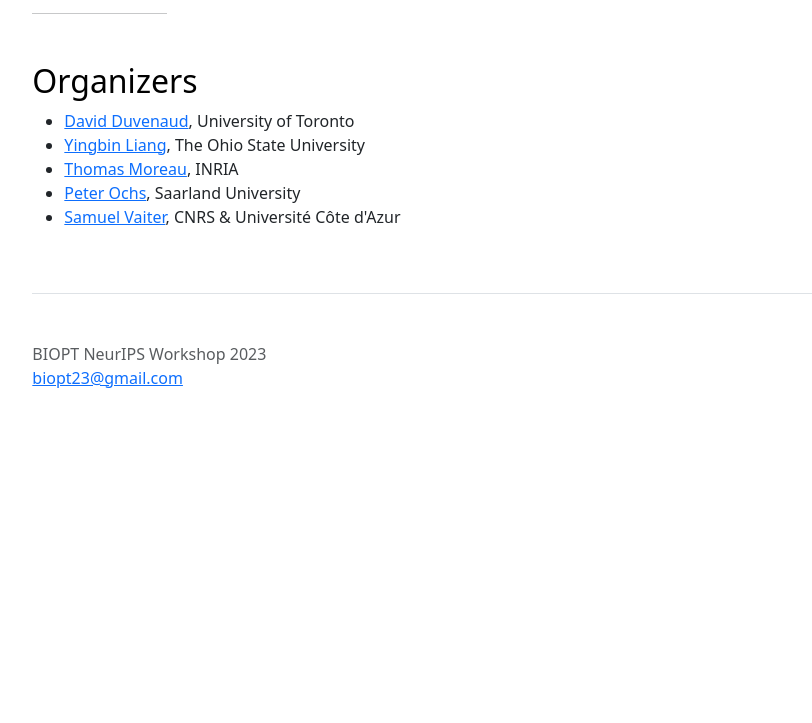
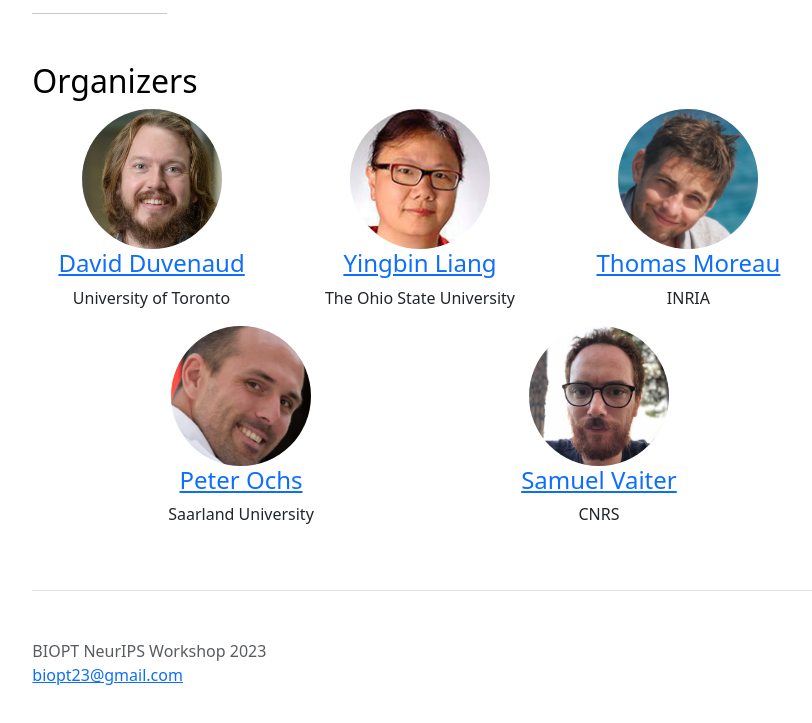
Before and after one commit to biopt23/biopt23.github.io, a plain HTML site: page index.html in a window 1280 px wide. Shown: the part 1451-2174 px from the top of the page, without its empty margins (205-1017 px from the left). Before the commit the page ends 1937 px from the top, so only its background shows below. Drawn offline with nearby package versions, Linux system fonts and the light colour scheme.

Commit message:
Add organizers photo

```diff
--- a/index.html
+++ b/index.html
@@ -139,15 +139,50 @@
 
         <div class="row" id="organizers">
           <h2 class="text-body-emphasis">Organizers</h2>
-          <div class="col">
-            <ul>
-              <li><a href="https://www.cs.toronto.edu/~duvenaud/">David Duvenaud</a>, University of Toronto</li>
-              <li><a href="https://sites.google.com/view/yingbinliang/home">Yingbin Liang</a>, The Ohio State University</li>
-              <li><a href="https://tommoral.github.io">Thomas Moreau</a>, INRIA</li>
-              <li><a href="https://www.mop.uni-saarland.de/people/ochs/index.shtml">Peter Ochs</a>, Saarland University</li>
-              <li><a href="https://samuelvaiter.com">Samuel Vaiter</a>, CNRS & Université Côte d'Azur</li>
-            </ul>
+
+          <div class="row" style="display: flex; flex-wrap: wrap; margin-right: -15px; margin-left: -15px">
+            <div class="col-lg-4" style="text-align: center;">
+              <img class="rounded-circle" src="img/duvenaud.jpg" alt="David Duvenaud image" width="140" height="140">
+              <h4><a href="https://www.cs.toronto.edu/~duvenaud/">David Duvenaud</a></h4>
+              <p>University of Toronto</p>
+            </div>
+            <div class="col-lg-4" style="text-align: center;">
+              <img class="rounded-circle" src="img/liang.jpg" alt="Yingbin Liang image" width="140" height="140">
+              <h4><a href="https://sites.google.com/view/yingbinliang/home">Yingbin Liang</a></h4>
+              <p>The Ohio State University</p>
+            </div>
+            <div class="col-lg-4" style="text-align: center;">
+              <img class="rounded-circle" src="img/moreau.jpg" alt="Thomas Moreau image" width="140" height="140">
+              <h4><a href="https://tommoral.github.io">Thomas Moreau</a></h4>
+              <p>INRIA</p>
+            </div>
           </div>
+
+          <div class="row justify-content-evenly" style="display: flex; flex-wrap: wrap; margin-right: -15px; margin-left: -15px">
+            <div class="col-lg-4" style="text-align: center;">
+              <img class="rounded-circle" src="img/ochs.png" alt="Peter Ochs image" width="140" height="140">
+              <h4><a href="https://www.mop.uni-saarland.de/people/ochs/index.shtml">Peter Ochs</a></h4>
+              <p>Saarland University</p>
+            </div>
+            <div class="col-lg-4" style="text-align: center;">
+              <img class="rounded-circle" src="img/vaiter.jpg" alt="Samuel Vaiter image" width="140" height="140">
+              <h4><a href="https://samuelvaiter.com">Samuel Vaiter</a></h4>
+              <p>CNRS</p>
+            </div>
+          </div>
+
+          <div class="row">
+          </div>
+
+          <!-- <div class="col"> -->
+          <!--   <ul> -->
+          <!--     <li><a href="https://www.cs.toronto.edu/~duvenaud/">David Duvenaud</a>, University of Toronto</li> -->
+          <!--     <li><a href="https://sites.google.com/view/yingbinliang/home">Yingbin Liang</a>, The Ohio State University</li> -->
+          <!--     <li><a href="https://tommoral.github.io">Thomas Moreau</a>, INRIA</li> -->
+          <!--     <li><a href="https://www.mop.uni-saarland.de/people/ochs/index.shtml">Peter Ochs</a>, Saarland University</li> -->
+          <!--     <li><a href="https://samuelvaiter.com">Samuel Vaiter</a>, CNRS & Université Côte d'Azur</li> -->
+          <!--   </ul> -->
+          <!-- </div> -->
         </div>
       </main>
 
```
Also changed, not shown: img/duvenaud.jpg (added), img/liang.jpg (added), img/moreau.jpg (added), img/ochs.png (added), img/vaiter.jpg (added).
